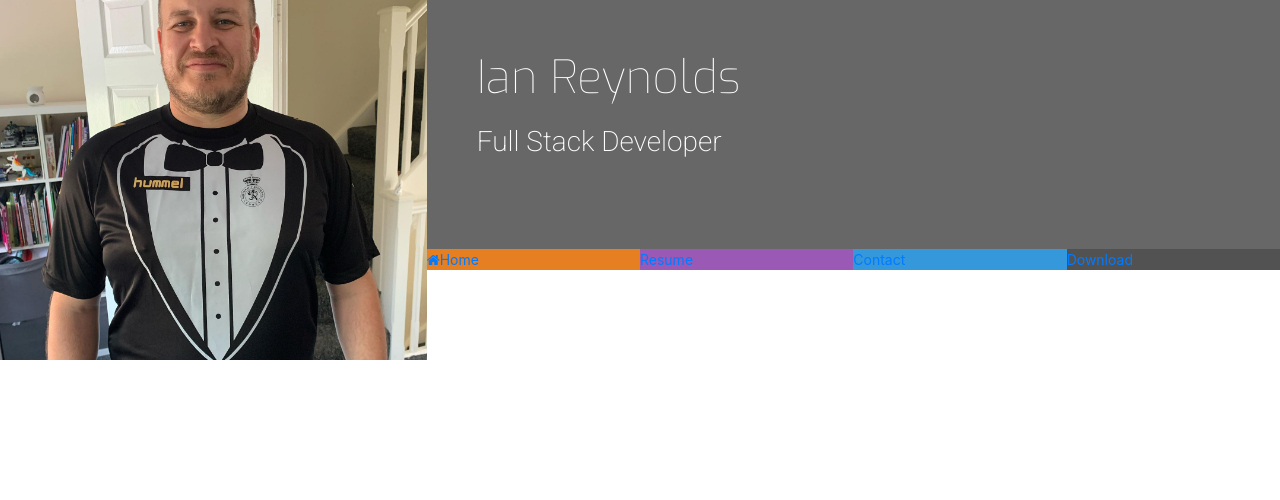
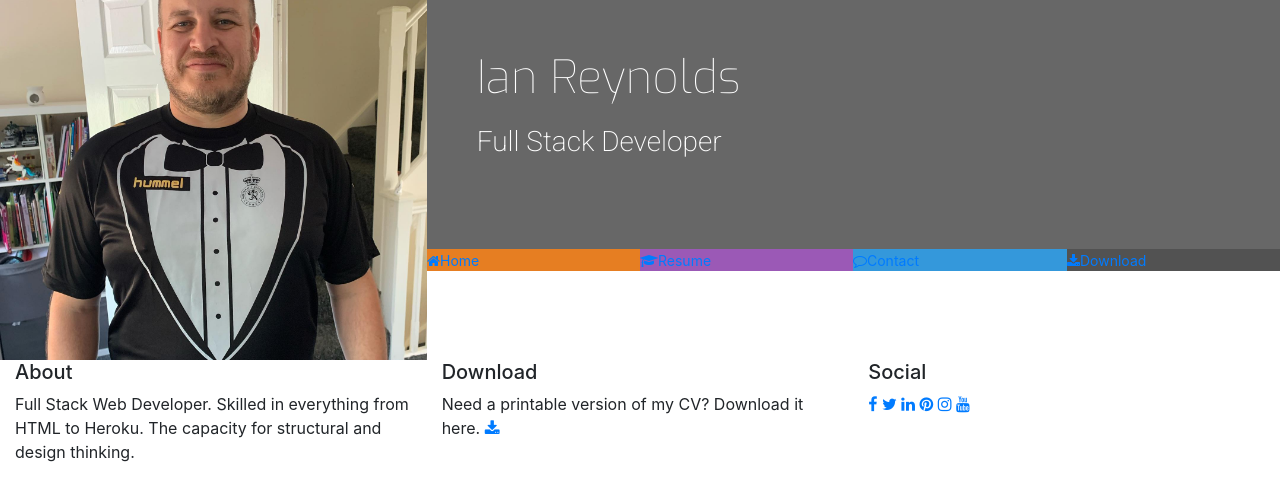
Before and after one commit to teamian27/usdresume, a plain HTML site: page index.html in a window 1280 px wide. Drawn offline with nearby package versions, Linux system fonts and the light colour scheme.

Commit message:
footers complete

```diff
--- a/index.html
+++ b/index.html
@@ -8,9 +8,12 @@
       rel="stylesheet"
       href="https://maxcdn.bootstrapcdn.com/bootstrap/4.2.1/css/bootstrap.min.css"
     />
+    <link rel="stylesheet" href="https://cdnjs.cloudflare.com/ajax/libs/hover.css/2.1.1/css/hover-min.css"
+        type="text/css" />
     <link rel="stylesheet" href="assets/ccs/style.css" type="text/css"/>
     <link rel="stylesheet" href="https://maxcdn.bootstrapcdn.com/font-awesome/4.7.0/css/font-awesome.min.css"
         type="text/css" />
+
     <title>Ian</title>
   </head>
   <body>
@@ -27,17 +30,17 @@
                 <div class="row no-gutters">
                     <div class="col">
                         <ul id="nav" class="list-inline menucontainer">
-                            <li class="col-6 col-sm-3 ui-menu-color-home list-inline-item">
-                                <a href="#"><i class="fa fa-home" aria-hidden="true"></i><span>Home</span></a>
+                            <li class="col-6 col-sm-3 ui-menu-color-home list-inline-item menuitem" >
+                                <a href="#" class="hvr-sweep-to-bottom"><i class="fa fa-home" aria-hidden="true"></i><span>Home</span></a>
                             </li>
-                            <li class="col-6 col-sm-3 ui-menu-color-resume list-inline-item">
-                                <a href="#"><span>Resume</span></a>
+                            <li class="col-6 col-sm-3 ui-menu-color-resume list-inline-item menuitem">
+                                <a href="#" class="hvr-sweep-to-bottom"><i class="fa fa-graduation-cap" aria-hidden="true"></i><span>Resume</span></a>
                             </li>
-                            <li class="col-6 col-sm-3 ui-menu-color-contact list-inline-item">
-                                <a href="#"><span>Contact</span></a>
+                            <li class="col-6 col-sm-3 ui-menu-color-contact list-inline-item menuitem" >
+                                <a href="#" class="hvr-sweep-to-bottom"><i class="fa fa-comment-o" aria-hidden="true"></i><span>Contact</span></a>
                              </li>
-                            <li class="col-6 col-sm-3 ui-menu-color-download list-inline-item">
-                                <a href="#"><span>Download</span></a>
+                            <li class="col-6 col-sm-3 ui-menu-color-download list-inline-item menuitem">
+                                <a href="#" class="hvr-sweep-to-bottom"><i class="fa fa-download" aria-hidden="true"></i><span>Download</span></a>
                             </li>
                         </ul>
                     </div>
@@ -48,6 +51,66 @@
 
     </header>
     <section></section>
-    <footer></footer>
+    <footer id="footer-details" class="container-fluid">
+        <div class="row">
+            <div class="col-sm-4">
+                <h5 class="uppercase general-sub">About</h5>
+                <p class="inline-block">
+                    Full Stack Web Developer. Skilled in everything from HTML to Heroku. The capacity for structural and design thinking.
+                </p>
+            </div>
+            <div class="col-sm-4">
+                <h5 class="uppercase general-sub">Download</h5>
+            <p class="inline-block"> Need a printable version of my CV? Download it here.
+                <a href="#" target="_blank" class="cv-pdf">
+                    <i class="fa fa-download" aria-hidden="true"></i>
+                       <span class="sr-only">Download link.</span>
+                </a>
+            </p>
+            </div>
+            <div class="col-sm-4">
+                <h5 class="uppercase general-sub">Social</h5>
+                <ul class="list-inline social-links">
+                    <li class="list-inline-item">
+                        <a target="_blank" href="#">
+                            <i class="fa fa-facebook" aria-hidden="true"></i>
+                            <span class="sr-only">Facebook</span>
+                        </a>
+                    </li>
+                    <li class="list-inline-item">
+                        <a target="_blank" href="#">
+                            <i class="fa fa-twitter" aria-hidden="true"></i>
+                            <span class="sr-only">Twitter</span>
+                        </a>
+                    </li>
+                    <li class="list-inline-item">
+                        <a target="_blank" href="#">
+                            <i class="fa fa-linkedin" aria-hidden="true"></i>
+                            <span class="sr-only">Linkedin</span>
+                        </a>
+                    </li>
+                    <li class="list-inline-item">
+                        <a target="_blank" href="#">
+                            <i class="fa fa-pinterest aria-hidden="true"></i>
+                            <span class="sr-only">Pinterest</span>
+                        </a>
+                    </li>
+                    <li class="list-inline-item">
+                        <a target="_blank" href="#">
+                            <i class="fa fa-instagram" aria-hidden="true"></i>
+                            <span class="sr-only">Instagram</span>
+                        </a>
+                    </li>
+                    <li class="list-inline-item">
+                        <a target="_blank" href="#">
+                            <i class="fa fa-youtube" aria-hidden="true"></i>
+                            <span class="sr-only">YouTube</span>
+                        </a>
+                    </li>
+                </ul>
+
+            </div>
+        </div>
+    </footer>
   </body>
 </html>
```
